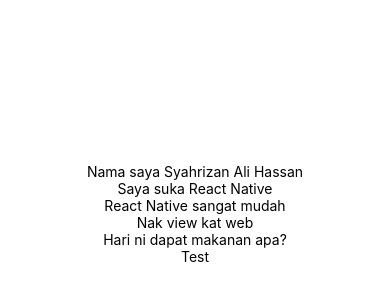
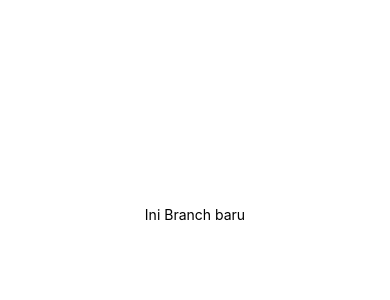
Before and after one commit to syahrizan05/mobileAppTraining, a React Native app: screen / in a window 390 px wide. Shown: the part 208-508 px from the top of the page. Built offline with nearby package versions, Linux system fonts and the light colour scheme.

Commit message:
commit pertama di branch baru

```diff
--- a/App.js
+++ b/App.js
@@ -5,12 +5,8 @@
 export default function App() {
   return (
     <View style={styles.container}>
-      <Text>Nama saya Syahrizan Ali Hassan</Text>
-      <Text>Saya suka React Native</Text>
-      <Text>React Native sangat mudah</Text>
-      <Text>Nak view kat web</Text>
-      <Text>Hari ni dapat makanan apa?</Text>
-      <Text>Test</Text>
+      <Text>Ini Branch baru</Text>
+
       <StatusBar style="auto" />
     </View>
   );
```
